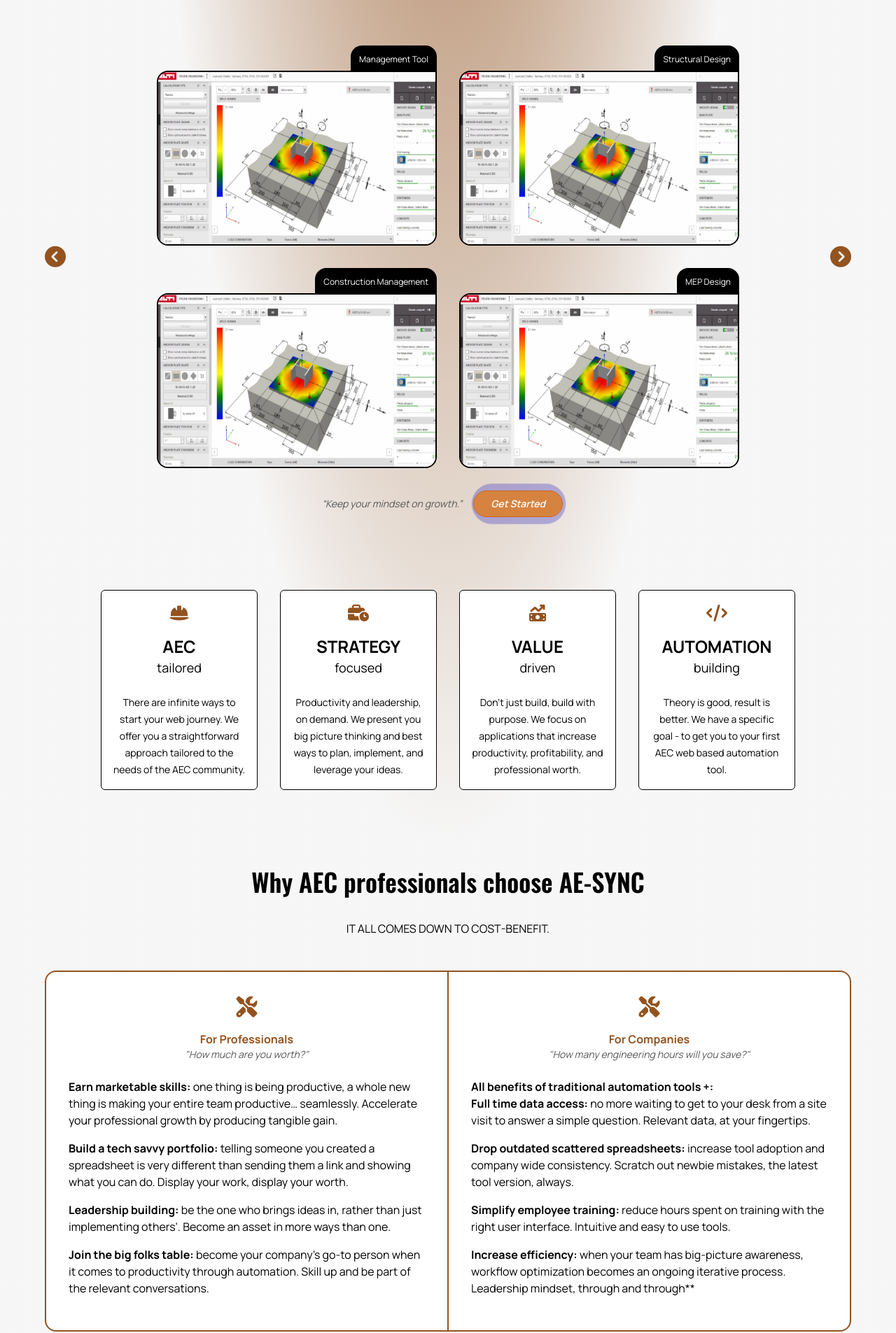
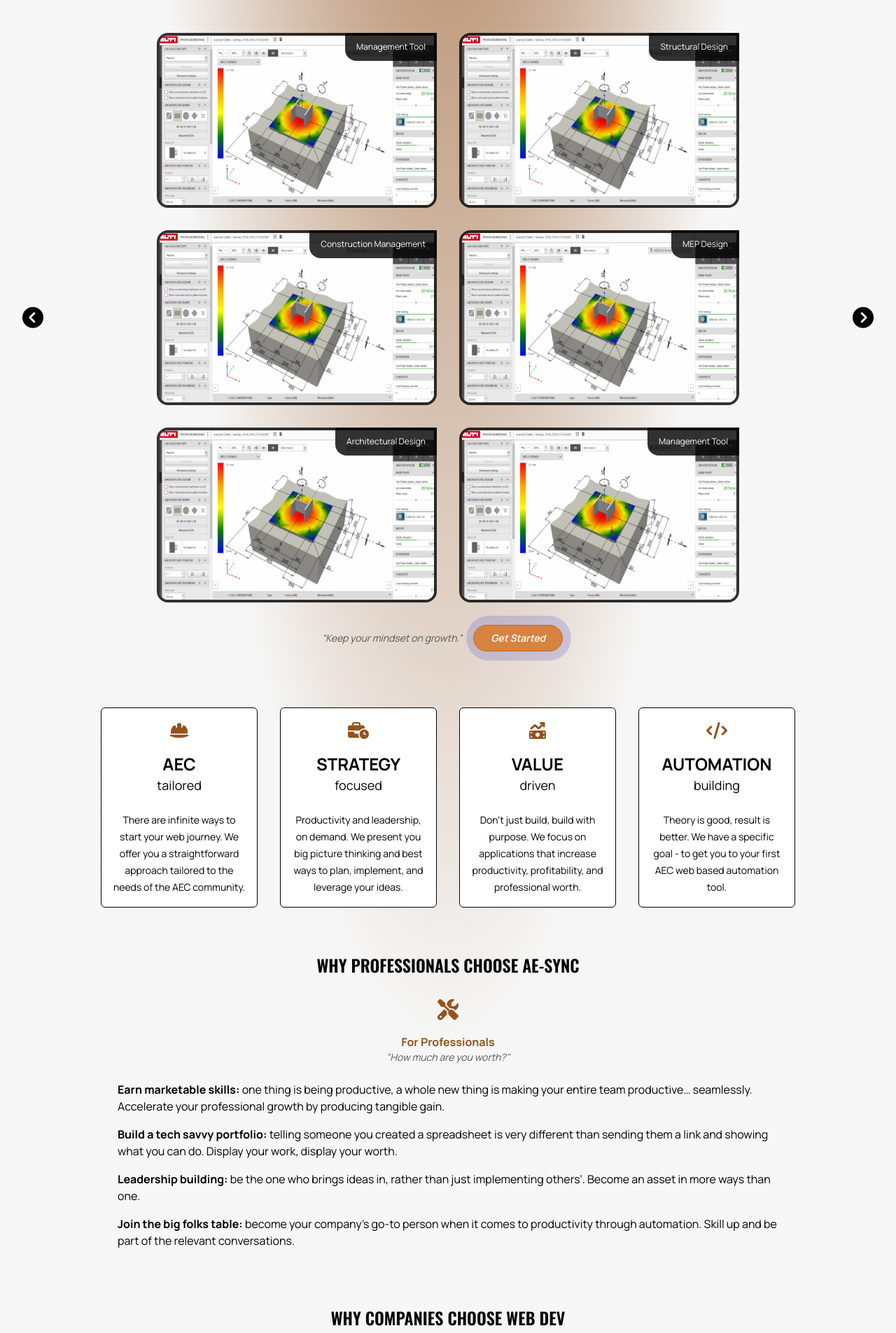
Before and after one commit to pat-aguiar/AE-SYNC, a React (Vite) app: page / in a window 1280 px wide. Shown: the part 1293-3198 px from the top of the page at 70% size. Built offline with nearby package versions, Linux system fonts and the light colour scheme.

Commit message:
rearranged why section layout

```diff
--- a/public/examples.jsx
+++ b/public/examples.jsx
@@ -1,4 +1,34 @@
 const examples = [
+    {
+        title: "Architectural Design",
+        subtitle: "",
+        image: "./public/temp-example-img.jpeg",
+        description: "stairs design for local compliance",
+    },
+    {
+        title: "Management Tool",
+        subtitle: "",
+        image: "./public/temp-example-img.jpeg",
+        description: "project budget vs worked hours/teams/hour allocation",
+    },
+    {
+        title: "Structural Design",
+        subtitle: "",
+        image: "./public/temp-example-img.jpeg",
+        description: "reinforced concrete beam; steel beam design",
+    },
+    {
+        title: "Construction Management",
+        subtitle: "",
+        image: "./public/temp-example-img.jpeg",
+        description: "material schedule; budget control",
+    },
+    {
+        title: "MEP Design",
+        subtitle: "",
+        image: "./public/temp-example-img.jpeg",
+        description: "XXX",
+    },
     {
         title: "Architectural Design",
         subtitle: "",
--- a/src/pages/LandingPage/ExampleCarousel/ExampleCard.jsx
+++ b/src/pages/LandingPage/ExampleCarousel/ExampleCard.jsx
@@ -2,13 +2,13 @@
   const { example } = props;
 
   return (
-    <div className="flex flex-col items-end m-4">
-      <div className="bg-black font-manrope p-3 pb-2 rounded-t-2xl text-white text-xs text-end w-fit">
+    <div className="flex flex-col items-end m-4 relative">
+      <div className="absolute bg-black/80 font-manrope px-4 py-3 rounded-bl-2xl text-white text-xs text-end">
         {example.title}
       </div>
       <img
         src={example.image}
-        className="border-2 border-black rounded-2xl rounded-tr-none h-40 w-60 md:h-[250px] md:w-[400px]"
+        className="border-4 border-black/80 rounded-2xl rounded-tr-none h-40 w-60 md:h-[250px] md:w-[400px]"
       />
     </div>
   );
--- a/src/pages/LandingPage/ExampleCarousel/index.jsx
+++ b/src/pages/LandingPage/ExampleCarousel/index.jsx
@@ -6,25 +6,28 @@
 const ExampleCarousel = () => {
   const [startIdx, setStartIdx] = useState(1);
 
-  const exampleCards = examples
-    .slice(startIdx, startIdx + 4)
+  const exampleCards_smallScreen = examples
+    .slice(startIdx, startIdx + 3)
+    .map((example, idx) => <ExampleCard example={example} key={idx} />);
+
+  const exampleCards_largeScreen = examples
+    .slice(startIdx, startIdx + 6)
     .map((example, idx) => <ExampleCard example={example} key={idx} />);
 
   return (
     <div className="flex flex-col items-center p-8">
-      <div className="font-oswald font-semibold mb-7 text-center text-black text-2xl md:text-4xl md:leading-[1.5] ">
-        What will you Build?
+      <div className="font-oswald font-semibold mb-7 text-center text-black text-lg md:text-2xl md:leading-[1.5] ">
+        WHAT CAN YOU BUILD?
       </div>
       <div className="text-black text-center text-sm md:text-base font-manrope max-w-2xl mb-12">
         Productivity increasing automation tools, on the web.
         <div className="mt-3 text-xs md:text-sm/6">
           The AE-SYNC Build library helps you create intuitive, robust and easy
-          to use tools.
-          Driven AEC professionals are building internal tools, design,
-          management and data visualization applications.
+          to use tools. Driven AEC professionals are building internal tools,
+          design, management and data visualization applications.
         </div>
       </div>
-      <div className="flex justify-center max-w-6xl">
+      <div className="flex justify-center w-full">
         <button
           onClick={() => {
             if (startIdx > 0) {
@@ -32,9 +35,16 @@
             }
           }}
         >
-          <i className="fa-solid fa-chevron-circle-left text-xl md:text-3xl text-brand-orange-dark hover:text-brand-orange rounded-full" />
+          <i className="fa-solid fa-chevron-circle-left text-xl md:text-3xl text-black hover:text-brand-orange rounded-full" />
         </button>
-        <div className="flex flex-wrap justify-center">{exampleCards}</div>
+
+        <div className="hidden lg:flex flex-wrap justify-center">
+          {exampleCards_largeScreen}
+        </div>
+        <div className="lg:hidden flex flex-wrap justify-center">
+          {exampleCards_smallScreen}
+        </div>
+
         <button
           onClick={() => {
             if (startIdx < examples.length - 3) {
@@ -42,7 +52,7 @@
             }
           }}
         >
-          <i className="fa-solid fa-chevron-circle-right text-xl md:text-3xl text-brand-orange-dark hover:text-brand-orange rounded-full" />{" "}
+          <i className="fa-solid fa-chevron-circle-right text-xl md:text-3xl text-black hover:text-brand-orange rounded-full" />{" "}
         </button>
       </div>
       <div className="flex flex-wrap italic items-center justify-center text-brand-gray text-xs md:text-sm">
--- a/src/pages/LandingPage/PillarsSection/index.jsx
+++ b/src/pages/LandingPage/PillarsSection/index.jsx
@@ -3,7 +3,7 @@
 const PillarsSection = () => {
   return (
     <div className="flex justify-center p-8 text-black text-md md:text-lg font-manrope">
-      <div className="flex flex-wrap justify-center items-top h-full gap-8 w-full max-w-5xl pb-10 pt-6">
+      <div className="flex flex-wrap justify-center items-top h-full gap-8 w-full max-w-5xl">
         <PillarsItem
           icon="fa-solid fa-helmet-safety"
           title="AEC"
--- /dev/null
+++ b/src/pages/LandingPage/WhyCompaniesSection/index.jsx
@@ -0,0 +1,31 @@
+import whyCompanies from "../../../../public/whyCompanies";
+import WhyItem from "./WhyItem";
+
+const WhyCompaniesSection = () => {
+  const whyCompaniesList = whyCompanies.map((item, idx) => (
+    <WhyItem item={item} key={idx} />
+  ));
+
+  return (
+    <div className="flex flex-col items-center p-8">
+      <div className="flex flex-col items-center sm:px-10 text-brand-orange-dark rounded-2xl max-w-5xl">
+        <div className="font-oswald font-semibold mb-7 text-center text-black text-lg md:text-2xl md:leading-[1.5]">
+          WHY COMPANIES CHOOSE WEB DEV
+        </div>
+        <i className="fa-solid fa-gear text-3xl" />
+        <span className="font-bold mt-4 text-sm md:text-base">
+          For Companies
+        </span>
+        <span className="italic mb-6 text-brand-gray text-xs md:text-sm">
+          "How many engineering hours will you save?"
+        </span>
+        <span className="font-bold text-black w-full">
+          All benefits of traditional automation tools +:
+        </span>
+        {whyCompaniesList}
+      </div>
+    </div>
+  );
+};
+
+export default WhyCompaniesSection;
--- /dev/null
+++ b/src/pages/LandingPage/WhyProfessionalsSection/WhyItem.jsx
@@ -0,0 +1,13 @@
+const WhyItem = (props) => {
+  const { item } = props;
+
+  return (
+    <div className="font-manrope text-black text-sm md:text-base mb-4 w-full">
+      <span className="font-bold">{item.title}</span>
+      {" "}
+      <span>{item.description}</span>
+    </div>
+  );
+};
+
+export default WhyItem;
--- /dev/null
+++ b/src/pages/LandingPage/WhyProfessionalsSection/index.jsx
@@ -0,0 +1,28 @@
+import whyProfessionals from "../../../../public/whyProfessionals";
+import WhyItem from "./WhyItem";
+
+const WhyProfessionalsSection = () => {
+  const whyProfessionalsList = whyProfessionals.map((item, idx) => (
+    <WhyItem item={item} key={idx} />
+  ));
+
+  return (
+    <div className="flex flex-col items-center p-8">
+      <div className="flex flex-col items-center sm:px-10 text-brand-orange-dark rounded-2xl max-w-5xl">
+        <div className="font-oswald font-semibold mb-7 text-center text-black text-lg md:text-2xl md:leading-[1.5]">
+          WHY PROFESSIONALS CHOOSE AE-SYNC
+        </div>
+        <i className="fa-solid fa-screwdriver-wrench text-3xl" />
+        <span className="font-bold mt-4 text-sm md:text-base">
+          For Professionals
+        </span>
+        <span className="italic mb-6 text-brand-gray text-xs md:text-sm">
+          "How much are you worth?"
+        </span>
+        {whyProfessionalsList}
+      </div>
+    </div>
+  );
+};
+
+export default WhyProfessionalsSection;
--- a/src/pages/LandingPage/WhySection/index.jsx
+++ /dev/null
@@ -1,58 +0,0 @@
-import whyProfessionals from "../../../../public/whyProfessionals";
-import whyCompanies from "../../../../public/whyCompanies";
-import WhyItem from "./WhyItem";
-
-const WhySection = () => {
-  const whyProfessionalsList = whyProfessionals.map((item, idx) => (
-    <WhyItem item={item} key={idx} />
-  ));
-
-  const whyCompaniesList = whyCompanies.map((item, idx) => (
-    <WhyItem item={item} key={idx} />
-  ));
-
-  return (
-    <div className="flex flex-col items-center p-8">
-      <div className="font-oswald font-semibold mb-7 text-center text-black text-2xl md:text-4xl md:leading-[1.5] ">
-        Why AEC professionals choose AE-SYNC
-      </div>
-      <div className="text-black text-center text-sm md:text-base max-w-2xl mb-12">
-        IT ALL COMES DOWN TO COST-BENEFIT.
-      </div>
-      <div className="bg-white  border-2 border-brand-orange-dark flex items-top rounded-2xl max-w-6xl">
-        <div className="border-r border-brand-orange-dark flex flex-col items-center p-8 text-brand-orange-dark w-1/2">
-          <i className="fa-solid fa-screwdriver-wrench text-3xl" />
-          <span className="font-bold mt-4 text-sm md:text-base">
-            For Professionals
-          </span>
-          <span className="italic mb-6 text-brand-gray text-xs md:text-sm">
-            "How much are you worth?"
-          </span>
-          {whyProfessionalsList}
-        </div>
-
-        <div className="border-l border-brand-orange-dark flex flex-col items-center p-8 text-brand-orange-dark w-1/2">
-          <i className="fa-solid fa-screwdriver-wrench text-3xl" />
-          <span className="font-bold mt-4 text-sm md:text-base">
-            For Companies
-          </span>
-          <span className="italic mb-6 text-brand-gray text-xs md:text-sm">
-            "How many engineering hours will you save?"
-          </span>
-          <span className="font-bold text-black w-full">
-            All benefits of traditional automation tools +:
-          </span>
-          {whyCompaniesList}
-        </div>
-
-        {/* <div className="flex flex-col font-bold h-full items-center justify-center m-4 p-4 text-brand-orange-dark">
-          <i className="fa-solid fa-screwdriver-wrench m-2 text-3xl" />
-          <span>For professionals</span>
-        </div>
-        <div className="">{whyProfessionalsList}</div> */}
-      </div>
-    </div>
-  );
-};
-
-export default WhySection;
--- a/src/pages/LandingPage/index.jsx
+++ b/src/pages/LandingPage/index.jsx
@@ -4,7 +4,8 @@
 import NavBar from "../shared/NavBar";
 import FeatureSection from "./FeatureSection";
 import PillarsSection from "./PillarsSection";
-import WhySection from "./WhySection";
+import WhyProfessionalsSection from "./WhyProfessionalsSection";
+import WhyCompaniesSection from "./WhyCompaniesSection";
 
 const LandingPage = () => {
   return (
@@ -15,7 +16,8 @@
       <FeatureSection />
       <ExampleCarousel />
       <PillarsSection />
-      <WhySection />
+      <WhyProfessionalsSection />
+      <WhyCompaniesSection />
       <Footer />
     </div>
   );
```
Also changed, not shown: src/pages/LandingPage/WhyCompaniesSection/WhyItem.jsx (renamed from src/pages/LandingPage/WhySection/WhyItem.jsx).
